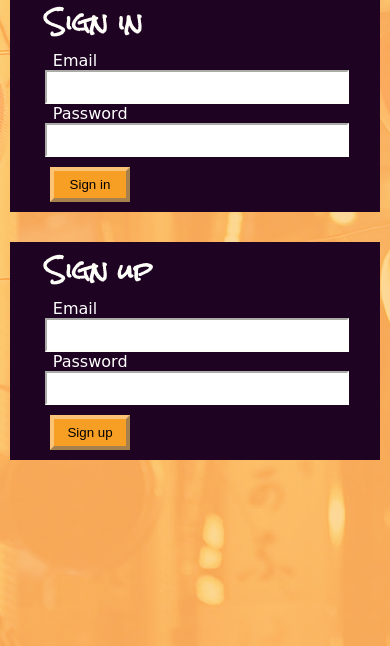
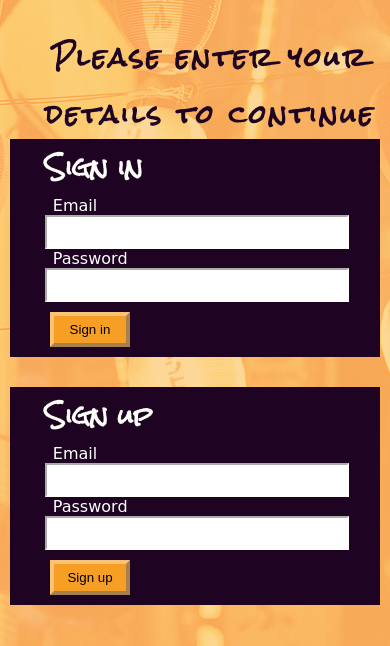
Before and after one commit to KristianColville1/raza-noodles, a plain HTML site: page sign-in.html in a window 390 px wide. Shown: the part 96-742 px from the top of the page. Drawn offline with Linux system fonts and the light colour scheme; a web font is replaced by a local one.

Commit message:
Add heading and style for responsiveness

```diff
--- a/assets/css/style.css
+++ b/assets/css/style.css
@@ -1001,7 +1001,7 @@ form label {
 
 #sign-in-section {
     width: 100%;
-    height: 850px;
+    height: 950px;
     position: absolute;
     top: 0;
     background: url('../images/background.jpeg') no-repeat center center;
@@ -1010,15 +1010,27 @@ form label {
     overflow: hidden;
 }
 
+#sign-in-section h1 {
+    color: #1F0322;
+    letter-spacing: 3px;
+    text-align: center;
+    position: relative;
+    height: 100px;
+    width: 100%;
+    top: 100px;
+    right: 10px;
+}
+
 #sign-in-section form {
     margin: 30px auto;
     width: 300px;
 }
 
 #sign-in, #sign-up {
+    position: relative;
     padding: 0 35px;
     background-color: #1F0322;
-    transform: translateY(60px);
+    transform: translateY(80px);
 }
 
 /* 404 page */
@@ -1291,6 +1303,11 @@ form label {
     .prices-right {
         width: 10%;
     }
+
+    /* sign in page */
+    #sign-in-section h1 {
+        font-size: 1.5rem;
+    }
 }
 
 /* For medium screens 793px wide and down */
@@ -1778,7 +1795,10 @@ form label {
         text-indent: -55%;
     }
 
-    /* sign in/up forms */
+    /* sign in page */
+    #sign-in-section h1 {
+        font-size: 1.3rem;
+    }
 
     #sign-in-section form {
         margin: 15px auto;
@@ -1789,6 +1809,8 @@ form label {
         padding: 0 10px;
         transform: translateY(100px);
     }
+
+
 
 }
 
--- a/sign-in.html
+++ b/sign-in.html
@@ -45,7 +45,9 @@
             </ul>
         </nav>
     </header>
-    <section id="sign-in-section">
+    <!--Sign in page and form for signing up or in-->
+    <main id="sign-in-section">
+        <h1>Please enter your details to continue</h1>
         <form id="sign-in" action="404.html">
             <h2>Sign in</h2>
             <label for="sign-in-email">Email</label>
@@ -62,7 +64,7 @@
             <input class="text-input" type="password" id="sign-up-password" name="password" required>
             <button class="submit-button" type="submit" id="sign-up-button" name="submit">Sign up</button>
         </form>
-    </section>
+    </main>
     <footer>
         <div id="footer-container">
             <ul class="social-media-links">
```
